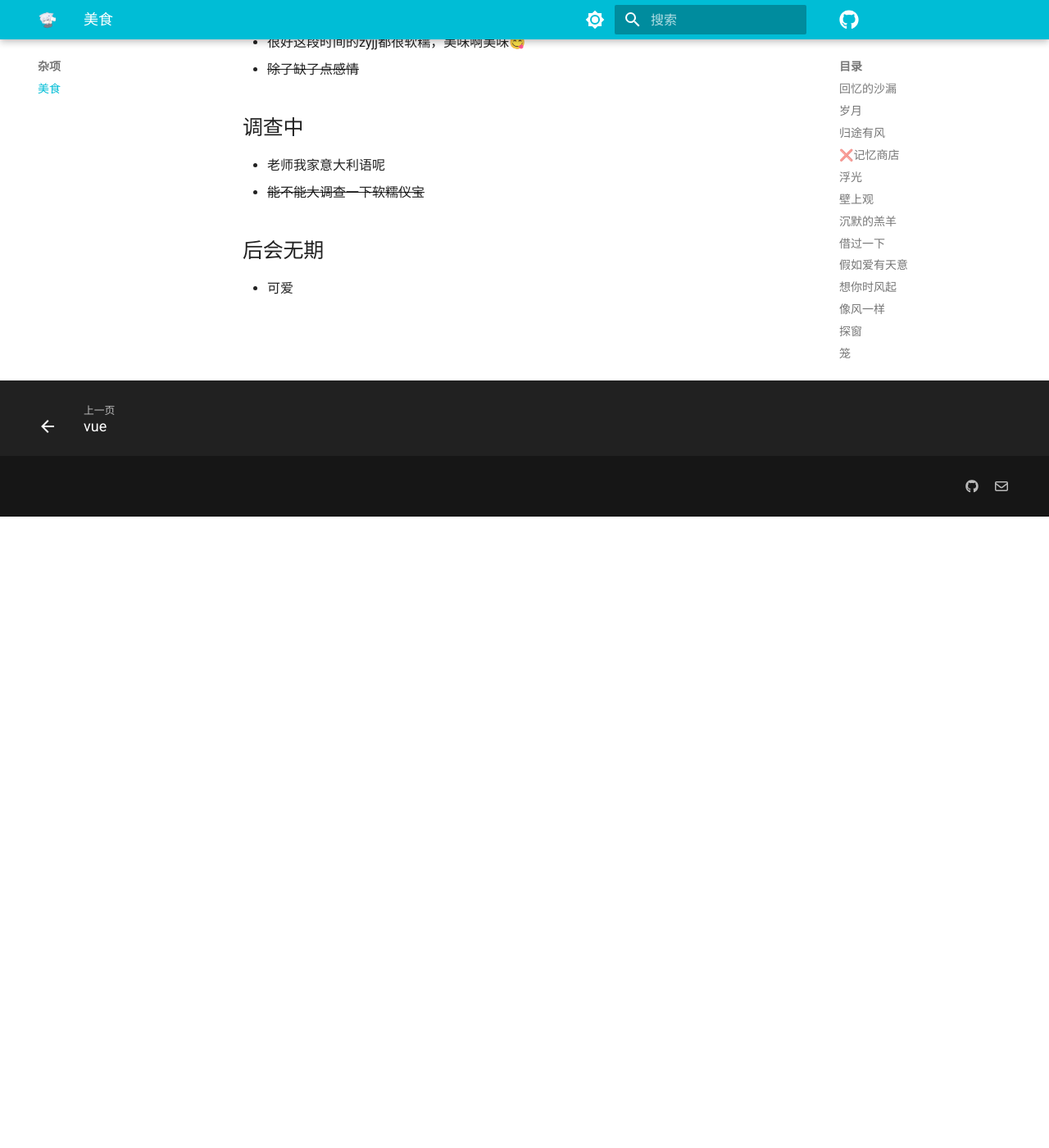
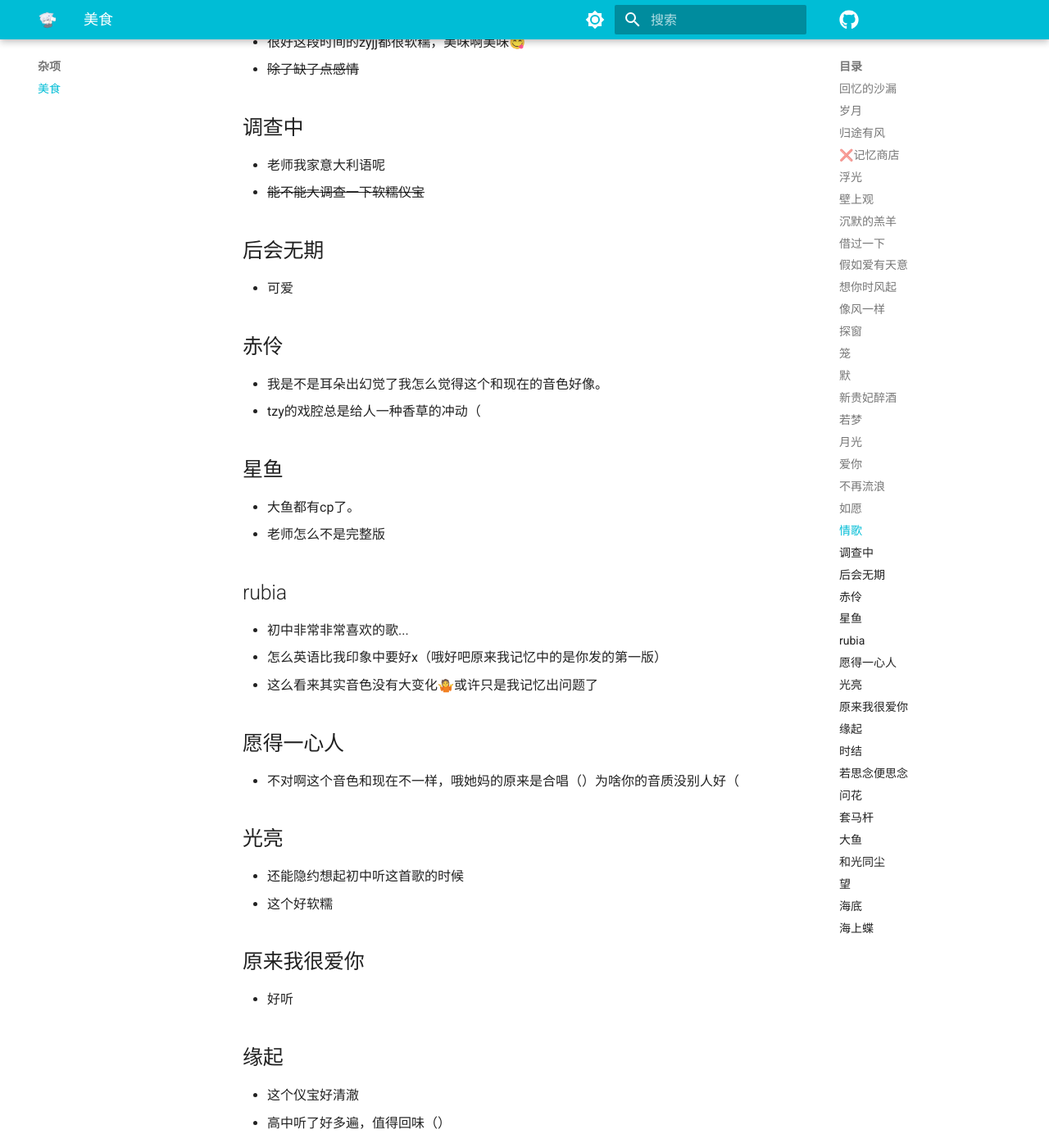
Before and after one commit to ZoeDrift/notebook, an MkDocs documentation site: the page built from docs/blog/杂项/tzy.md, in a window 1280 px wide and 1400 px high, scrolled down 3344 px. Shown: the whole window at 82% size. Built offline with MkDocs 1.6.1 and Material for MkDocs 9.7.7, drawn with Linux system fonts in a browser that asks for light colours; comment, search, counter and statistics services are not loaded; before the commit the page ends 3974 px from its top, so only the background shows below that; some of the changed text lies outside the part shown.

Commit message:
更新内容

```diff
--- a/docs/blog/杂项/tzy.md
+++ b/docs/blog/杂项/tzy.md
@@ -90,4 +90,68 @@
 ## 后会无期
 * 可爱
 
-##
+## 赤伶
+* 我是不是耳朵出幻觉了我怎么觉得这个和现在的音色好像。
+* tzy的戏腔总是给人一种香草的冲动（
+
+## 星鱼
+* 大鱼都有cp了。
+* 老师怎么不是完整版
+
+## rubia
+* 初中非常非常喜欢的歌...
+* 怎么英语比我印象中要好x（哦好吧原来我记忆中的是你发的第一版）
+* 这么看来其实音色没有大变化🤷或许只是我记忆出问题了
+
+## 愿得一心人
+* 不对啊这个音色和现在不一样，哦她妈的原来是合唱（）为啥你的音质没别人好（
+
+## 光亮
+* 还能隐约想起初中听这首歌的时候
+* 这个好软糯
+
+## 原来我很爱你
+* 好听
+
+## 缘起
+* 这个仪宝好清澈
+* 高中听了好多遍，值得回味（）
+
+## 时结
+* 这个也是以前反复品味了很多遍的
+
+## 若思念便思念
+* 好像是上cz后出的歌...？反正也品味了很多遍😋😋哪怕过了这么多年还是很喜欢🥺
+
+## 问花
+* 妈妈还能听一次现场版吗🥺
+* 香甜老婆这一块🥺
+* 这一段时间的特别萌...不过可能是我的心理作用🥺
+
+## 套马杆
+* 原来躲汉子已经过去这么多年了
+* 好好笑
+    * 给我一片绿ci嗷
+    * 给我一吱↑雄鹰
+    * 给我一呲→邂逅
+    * 套马的🤚🎤你威武雄壮
+
+
+## 大鱼
+* 21.6版本
+* 一开口就是老婆级别的
+
+## 和光同尘
+* 这首我还是先听翻唱再听的原唱😋
+
+## 望
+* 好久没听这首歌了🥺感觉暖暖的
+* 这里倒是能明显听出来和现在不一样😚
+* 断气...算了可爱可爱可爱
+
+## 海底
+* 喜欢喜欢喜欢
+* 但是有个vup叫溯月唱的海底还有点像你🥺
+
+## 海上蝶
+* 这个我记得当时还在准备提前批
```
